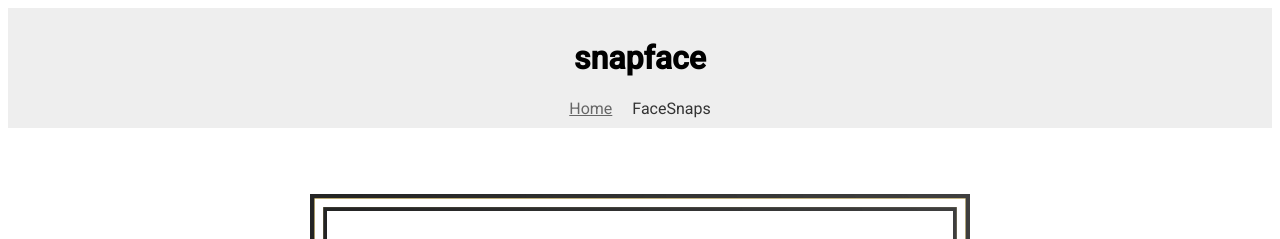
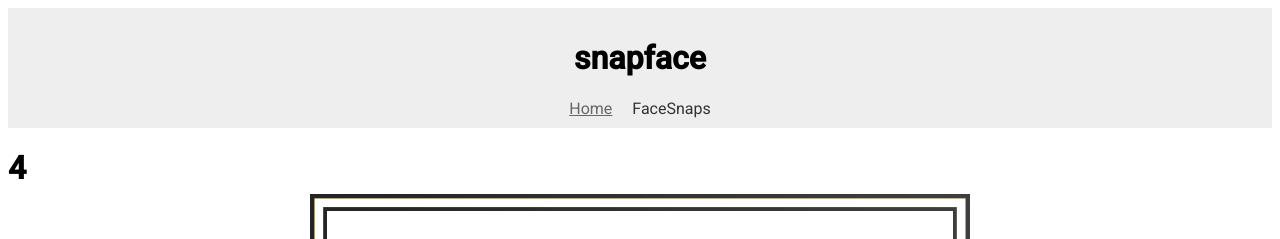
Before and after one commit to UlrichTaker/snapface, an Angular app: page / in a window 1280 px wide. Shown: the top 239 px of the page. Built offline with nearby package versions, Linux system fonts and the light colour scheme.

Commit message:
Add files via upload

```diff
--- a/src/app/app.component.html
+++ b/src/app/app.component.html
@@ -1,2 +1,3 @@
 <app-header></app-header><!-- on a décidé que le AppHeader restera présent peu importe la route active, ce qui est plutôt réaliste  -->
 <router-outlet></router-outlet><!-- ce sera le routeur qui décidera quel component doit être affiché, et AppComponent qui décidera à quel niveau ce component sera ajouté -->
+<h1>{{ interval$ | async }}</h1><!--Afficher dans le template l'observable auquel on a souscrit -->
--- a/src/app/app.component.ts
+++ b/src/app/app.component.ts
@@ -1,10 +1,14 @@
-import { Component } from '@angular/core';
+import { Component, OnInit } from '@angular/core';
+import { interval, Observable } from 'rxjs';
 
 @Component({
   selector: 'app-root',
   templateUrl: './app.component.html',
   styleUrls: ['./app.component.scss']
 })
-export class AppComponent{
-
+export class AppComponent implements OnInit {
+  interval$!: Observable<number>;//quand on déclare le type de  interval$  , on le déclare comme  Observable  qui émet des  number  en passant  number  entre chevrons <>
+  ngOnInit() {
+    this.interval$ = interval(1000);//créer un Observable qui émet des nombres croissants, en passant le nombre de millisecondes qui doit séparer les émissions. Vous stockez cet Observable dans une constante nommée  interval$
+  }
 }
```
